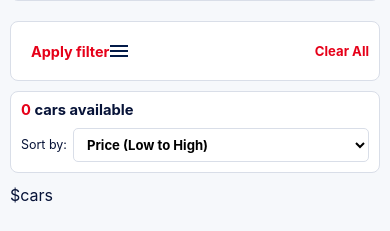
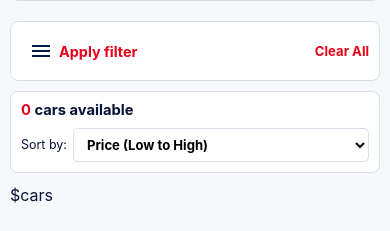
Before and after one commit to sriramreddy42/fairfares.space, a Python web app: template templates/index.html in a window 390 px wide. Shown: the part 699-930 px from the top of the page. Run offline with Jinja, Linux system fonts and the light colour scheme; the template is opened without the code that fills it, so the values that code supplies are empty.

Commit message:
Polish filter toggle icon spacing

```diff
--- a/static/css/styles.css
+++ b/static/css/styles.css
@@ -2771,8 +2771,9 @@ legend { font-size: 0.86rem; font-weight: 900; text-transform: uppercase; }
     color: var(--navy);
     display: flex;
     flex: 1 1 auto;
+    gap: 8px;
     font-weight: 900;
-    justify-content: space-between;
+    justify-content: flex-start;
     min-height: 38px;
     padding: 8px 10px;
     text-align: left;
@@ -2786,6 +2787,7 @@ legend { font-size: 0.86rem; font-weight: 900; text-transform: uppercase; }
     display: grid;
     gap: 3px;
     justify-items: center;
+    flex: 0 0 20px;
     width: 20px;
   }
 
--- a/templates/auth.html
+++ b/templates/auth.html
@@ -4,7 +4,7 @@
   <meta charset="utf-8">
   <meta name="viewport" content="width=device-width, initial-scale=1">
   <title>$mode | FairFares</title>
-  <link rel="stylesheet" href="/static/css/styles.css?v=mobile-13">
+  <link rel="stylesheet" href="/static/css/styles.css?v=mobile-14">
 </head>
 <body class="login-screen">
   <header class="login-top">
--- a/templates/dashboard.html
+++ b/templates/dashboard.html
@@ -4,7 +4,7 @@
   <meta charset="utf-8">
   <meta name="viewport" content="width=device-width, initial-scale=1">
   <title>Manage Booking | FairFares</title>
-  <link rel="stylesheet" href="/static/css/styles.css?v=mobile-13">
+  <link rel="stylesheet" href="/static/css/styles.css?v=mobile-14">
   <script defer src="/static/js/app.js?v=14"></script>
 </head>
 <body class="manage-screen">
--- a/templates/index.html
+++ b/templates/index.html
@@ -4,7 +4,7 @@
   <meta charset="utf-8">
   <meta name="viewport" content="width=device-width, initial-scale=1">
   <title>$brand | Student Car Rentals</title>
-  <link rel="stylesheet" href="/static/css/styles.css?v=mobile-13">
+  <link rel="stylesheet" href="/static/css/styles.css?v=mobile-14">
   <script defer src="/static/js/app.js?v=14"></script>
 </head>
 <body>
@@ -70,8 +70,8 @@
       <aside class="filters">
         <div class="filter-head">
           <button class="filter-toggle" id="filterToggle" type="button" aria-expanded="false" aria-controls="filterOptions">
+            <b aria-hidden="true"><i></i><i></i><i></i></b>
             <span>Apply filter</span>
-            <b aria-hidden="true"><i></i><i></i><i></i></b>
           </button>
           <button id="clearFilters" type="button">Clear All</button>
         </div>
```
